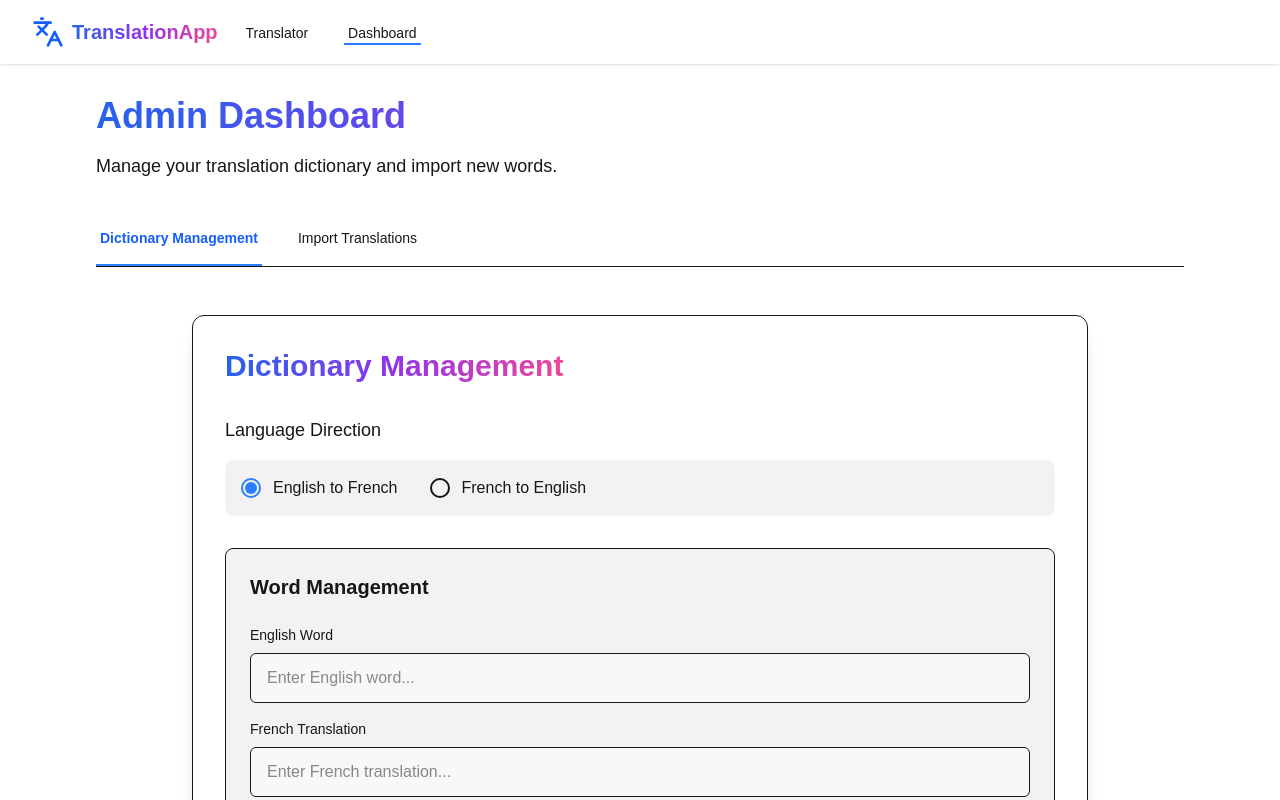
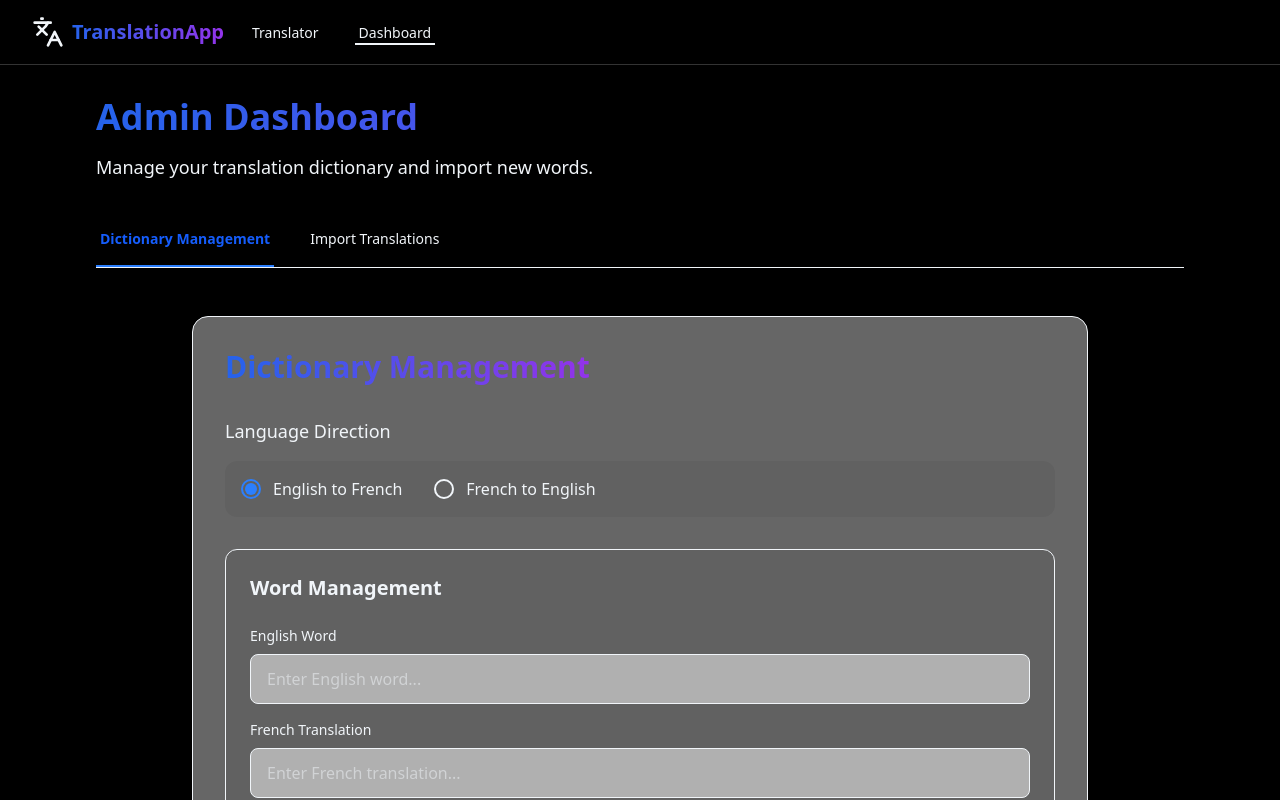
Before and after one commit to Mariussgal/translate_app, a Next.js app in the folder translate_app/: page /dashboard in a window 1280 px wide. Shown: the top 800 px of the page. Built offline with nearby package versions, Linux system fonts and the light colour scheme; no server answers.

Commit message:
front updates

```diff
--- a/translate_app/src/app/NavigationBar.tsx
+++ b/translate_app/src/app/NavigationBar.tsx
@@ -2,18 +2,16 @@
 
 import Link from 'next/link';
 import { usePathname } from 'next/navigation';
-
 export default function Navbar() {
   const pathname = usePathname();
 
-
   return (
-    <nav className="bg-white/80 dark:bg-black/80 backdrop-blur-md shadow-sm sticky top-0 z-50">
+    <nav className="navbar sticky top-0 z-50">
       <div className="max-w-7xl mx-auto px-4 sm:px-6 lg:px-8">
         <div className="flex justify-between h-16">
           <div className="flex items-center">
-            <Link href="/" className="flex-shrink-0 flex items-center">
-              <svg xmlns="http://www.w3.org/2000/svg" className="h-8 w-8 text-blue-600" viewBox="0 0 24 24" fill="none" stroke="currentColor" strokeWidth="2" strokeLinecap="round" strokeLinejoin="round">
+            <Link href="/" className="flex-shrink-0 flex items-center transition-transform hover:scale-105">
+              <svg xmlns="http://www.w3.org/2000/svg" className="h-8 w-8 text-primary" viewBox="0 0 24 24" fill="none" stroke="currentColor" strokeWidth="2" strokeLinecap="round" strokeLinejoin="round">
                 <path d="m5 8 6 6" />
                 <path d="m4 14 6-6 2-3" />
                 <path d="M2 5h12" />
@@ -23,13 +21,13 @@ export default function Navbar() {
               </svg>
               <span className="ml-2 text-xl font-bold gradient-text">TranslationApp</span>
             </Link>
-            <div className=" ml-6 flex space-x-4 md:space-x-8">
+            <div className="ml-6 flex space-x-4 md:space-x-8">
               <Link
                 href="/"
                 className={`inline-flex items-center px-1 pt-1 border-b-2 text-sm font-medium ${
                   pathname === '/'
-                    ? 'border-blue-500 text-foreground'
-                    : 'border-transparent text-foreground/60 hover:border-foreground/20 hover:text-foreground'
+                    ? 'border-primary text-foreground'
+                    : 'border-transparent text-foreground-tertiary hover:border-foreground-tertiary/20 hover:text-foreground-secondary'
                 }`}
               >
                 Translator
@@ -38,8 +36,8 @@ export default function Navbar() {
                 href="/dashboard"
                 className={`inline-flex items-center px-1 pt-1 border-b-2 text-sm font-medium ${
                   pathname === '/dashboard'
-                    ? 'border-blue-500 text-foreground'
-                    : 'border-transparent text-foreground/60 hover:border-foreground/20 hover:text-foreground'
+                    ? 'border-primary text-foreground'
+                    : 'border-transparent text-foreground-tertiary hover:border-foreground-tertiary/20 hover:text-foreground-secondary'
                 }`}
               >
                 Dashboard
--- a/translate_app/src/app/globals.css
+++ b/translate_app/src/app/globals.css
@@ -1,37 +1,235 @@
 @import "tailwindcss";
 
 :root {
-  --background: #ffffff;
-  --foreground: #171717;
+  /* Couleurs de base (mode sombre par défaut) */
+  --background: #000000;
+  --background-secondary: #111111;
+  --background-tertiary: #222222;
+  --foreground: #f1f5f9;
+  --foreground-secondary: #cbd5e1;
+  --foreground-tertiary: #94a3b8;
+
+  /* Animation speed */
+  --transition-slow: 0.5s;
+  --transition-normal: 0.3s;
+  --transition-fast: 0.15s;
+
+  /* Border radius */
+  --radius-sm: 0.25rem;
+  --radius-md: 0.5rem;
+  --radius-lg: 0.75rem;
+  --radius-xl: 1rem;
+  --radius-2xl: 1.5rem;
+
+  /* Brand Colors */
+  --primary: #2563eb;
+  --primary-hover: #1d4ed8;
+  --primary-light: rgba(37, 99, 235, 0.2);
+  --primary-dark: #1e40af;
+
+  --secondary: #9333ea;
+  --secondary-hover: #7e22ce;
+  --secondary-light: rgba(147, 51, 234, 0.2);
+  --secondary-dark: #6b21a8;
+
+  --accent: #ec4899;
+  --accent-hover: #db2777;
+  --accent-light: rgba(236, 72, 153, 0.2);
+  --accent-dark: #be185d;
+
+  /* Semantic Colors */
+  --success: #10b981;
+  --success-hover: #059669;
+  --success-light: rgba(16, 185, 129, 0.2);
+  --success-dark: #047857;
+
+  --warning: #f59e0b;
+  --warning-hover: #d97706;
+  --warning-light: rgba(245, 158, 11, 0.2);
+  --warning-dark: #b45309;
+
+  --error: #ef4444;
+  --error-hover: #dc2626;
+  --error-light: rgba(239, 68, 68, 0.2);
+  --error-dark: #b91c1c;
+
+  /* UI Elements */
+  --card-background: #111111;
+  --card-border: #333333;
+  --card-shadow: 0 4px 6px -1px rgba(0, 0, 0, 0.2), 0 2px 4px -1px rgba(0, 0, 0, 0.1);
+
+  --input-background: #000000;
+  --input-border: #333333;
+  --input-focus-border: var(--primary);
+  --input-placeholder: #666666;
+
+  --navbar-background: rgba(0, 0, 0, 0.8);
+  --navbar-border: #333333;
+
+  /* Gradients */
+  --gradient-primary: linear-gradient(to right, var(--primary), var(--secondary));
+  --gradient-accent: linear-gradient(to right, var(--secondary), var(--accent));
+  --gradient-success: linear-gradient(to right, var(--success), #06b6d4);
+  --gradient-warning: linear-gradient(to right, var(--warning), #fb7185);
 }
 
-:root {
-  --background: #ffffff;
-  --foreground: #171717;
-  --color-background: var(--background);
-  --color-foreground: var(--foreground);
-  --font-sans: var(--font-geist-sans);
-  --font-mono: var(--font-geist-mono);
-}
-
-
-@media (prefers-color-scheme: dark) {
-  :root {
-    --background: #0a0a0a;
-    --foreground: #ededed;
-  }
-}
-
+/* Base styles */
 body {
   background: var(--background);
   color: var(--foreground);
-  font-family: Arial, Helvetica, sans-serif;
+  font-family: var(--font-sans);
+  transition: background-color var(--transition-normal), color var(--transition-normal);
 }
 
+/* Gradient text effect */
 .gradient-text {
-  background: linear-gradient(to right, #2563eb, #9333ea, #ec4899);
+  background: var(--gradient-primary);
   -webkit-background-clip: text;
   background-clip: text;
   color: transparent;
   display: inline-block;
 }
+
+.gradient-accent-text {
+  background: var(--gradient-accent);
+  -webkit-background-clip: text;
+  background-clip: text;
+  color: transparent;
+  display: inline-block;
+}
+
+/* Card styling */
+.card {
+  background: var(--card-background);
+  border: 1px solid var(--card-border);
+  border-radius: var(--radius-lg);
+  box-shadow: var(--card-shadow);
+  transition: box-shadow var(--transition-fast), transform var(--transition-fast);
+}
+
+.card:hover {
+  box-shadow: 0 10px 15px -3px rgba(0, 0, 0, 0.1), 0 4px 6px -2px rgba(0, 0, 0, 0.05);
+}
+
+/* Button styling */
+.btn {
+  padding: 0.5rem 1rem;
+  border-radius: var(--radius-md);
+  font-weight: 500;
+  transition: all var(--transition-fast);
+}
+
+.btn-primary {
+  background-color: var(--primary);
+  color: white;
+}
+
+.btn-primary:hover {
+  background-color: var(--primary-hover);
+}
+
+.btn-secondary {
+  background-color: var(--secondary);
+  color: white;
+}
+
+.btn-secondary:hover {
+  background-color: var(--secondary-hover);
+}
+
+.btn-accent {
+  background-color: var(--accent);
+  color: white;
+}
+
+.btn-accent:hover {
+  background-color: var(--accent-hover);
+}
+
+.btn-success {
+  background-color: var(--success);
+  color: white;
+}
+
+.btn-success:hover {
+  background-color: var(--success-hover);
+}
+
+.btn-warning {
+  background-color: var(--warning);
+  color: white;
+}
+
+.btn-warning:hover {
+  background-color: var(--warning-hover);
+}
+
+.btn-error {
+  background-color: var(--error);
+  color: white;
+}
+
+.btn-error:hover {
+  background-color: var(--error-hover);
+}
+
+.btn-gradient {
+  background: var(--gradient-primary);
+  color: white;
+  position: relative;
+  z-index: 1;
+}
+
+.btn-gradient::before {
+  content: '';
+  position: absolute;
+  top: 0;
+  left: 0;
+  right: 0;
+  bottom: 0;
+  background: var(--gradient-accent);
+  border-radius: inherit;
+  z-index: -1;
+  opacity: 0;
+  transition: opacity var(--transition-fast);
+}
+
+.btn-gradient:hover::before {
+  opacity: 1;
+}
+
+/* Input styling */
+.input {
+  background-color: var(--input-background);
+  border: 1px solid var(--input-border);
+  border-radius: var(--radius-md);
+  padding: 0.5rem 1rem;
+  transition: border-color var(--transition-fast), box-shadow var(--transition-fast);
+}
+
+.input::placeholder {
+  color: var(--input-placeholder);
+}
+
+.input:focus {
+  outline: none;
+  border-color: var(--input-focus-border);
+  box-shadow: 0 0 0 3px var(--primary-light);
+}
+
+/* Navbar */
+.navbar {
+  background-color: var(--navbar-background);
+  backdrop-filter: blur(10px);
+  border-bottom: 1px solid var(--navbar-border);
+  transition: background-color var(--transition-normal);
+}
+
+/* Transitions for elements */
+*, *::before, *::after {
+  transition-property: color, background-color, border-color,
+                      text-decoration-color, fill, stroke,
+                      opacity, box-shadow, transform, filter;
+  transition-timing-function: cubic-bezier(0.4, 0, 0.2, 1);
+  transition-duration: var(--transition-fast);
+}
--- a/translate_app/src/app/header.tsx
+++ b/translate_app/src/app/header.tsx
@@ -4,29 +4,28 @@ export default function Header() {
   return (
     <header className="flex-1 flex flex-col p-4 sm:p-6 md:p-6 max-w-5xl mx-auto w-full">
       <div className="max-w-6xl mx-auto flex items-center justify-between">
-
-        <div className="text-center space-y-4 mb-8">
-        <h1 className="text-2xl sm:text-3xl md:text-4xl font-bold gradient-text">
-        Instantaneous translation
+        <div className="text-center space-y-4 mb-8 w-full">
+          <h1 className="text-2xl sm:text-3xl md:text-4xl font-bold gradient-text">
+            Instantaneous Translation
           </h1>
-          <p className="text-foreground/60 max-w-xl mx-auto">
-            Translate your sentences between french and english within few seconds
+          <p className="text-foreground-secondary max-w-xl mx-auto">
+            Translate your sentences between French and English within seconds
           </p>
-          <div className="flex justify-center gap-4 text-sm text-foreground/60">
-            <span className="flex items-center gap-1">
-              <svg className="w-4 h-4" fill="none" stroke="currentColor" viewBox="0 0 24 24">
+          <div className="flex justify-center gap-4 text-sm text-foreground-tertiary">
+            <span className="flex items-center gap-1 bg-background-secondary px-3 py-1.5 rounded-full">
+              <svg className="w-4 h-4 text-primary" fill="none" stroke="currentColor" viewBox="0 0 24 24">
                 <path strokeLinecap="round" strokeLinejoin="round" strokeWidth="2" d="M13 10V3L4 14h7v7l9-11h-7z" />
               </svg>
               Fast
             </span>
-            <span className="flex items-center gap-1">
-              <svg className="w-4 h-4 ml-2"  fill="none" stroke="currentColor" viewBox="0 0 24 24">
+            <span className="flex items-center gap-1 bg-background-secondary px-3 py-1.5 rounded-full">
+              <svg className="w-4 h-4 text-success"  fill="none" stroke="currentColor" viewBox="0 0 24 24">
                 <path strokeLinecap="round" strokeLinejoin="round" strokeWidth="2" d="M9 12l2 2 4-4m5.618-4.016A11.955 11.955 0 0112 2.944a11.955 11.955 0 01-8.618 3.04A12.02 12.02 0 003 9c0 5.591 3.824 10.29 9 11.622 5.176-1.332 9-6.03 9-11.622 0-1.042-.133-2.052-.382-3.016z" />
               </svg>
               Secure
             </span>
-            <span className="flex items-center gap-1">
-              <svg className="w-4 h-4" fill="none" stroke="currentColor" viewBox="0 0 24 24">
+            <span className="flex items-center gap-1 bg-background-secondary px-3 py-1.5 rounded-full">
+              <svg className="w-4 h-4 text-accent" fill="none" stroke="currentColor" viewBox="0 0 24 24">
                 <path strokeLinecap="round" strokeLinejoin="round" strokeWidth="2" d="M12 6v6m0 0v6m0-6h6m-6 0H6" />
               </svg>
               Free
--- a/translate_app/src/app/layout.tsx
+++ b/translate_app/src/app/layout.tsx
@@ -1,4 +1,3 @@
-// src/app/layout.tsx
 import type { Metadata } from "next";
 import { Geist, Geist_Mono } from "next/font/google";
 import "./globals.css";
```
Also changed, not shown: translate_app/src/app/page.tsx (+61 -35 lines), translate_app/public/preview_banner (2).png (renamed from translate_app/public/preview_banner.png).
